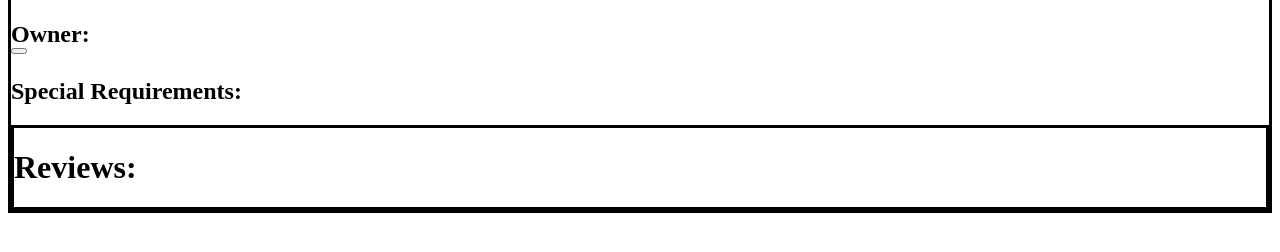
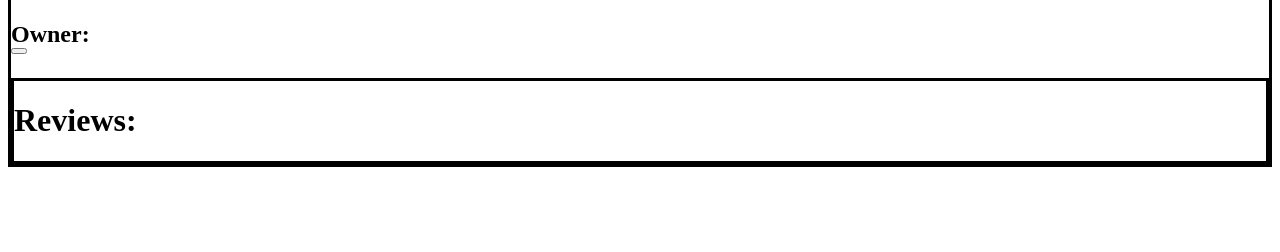
Before and after one commit to waisekoh/FinalVersion-PetCare, a PHP site: page /Petinfo.php in a window 1280 px wide. Shown: the part 236-488 px from the top of the page. Run offline with PHP 8.4, Linux system fonts and the light colour scheme; the visitor is signed in with stand-in values (Sample User, id 1); data that the repository does not hold is empty.

Commit message:
Add files via upload

```diff
--- a/Petinfo.php
+++ b/Petinfo.php
@@ -37,7 +37,7 @@ $type =$row["pet_type"];
                     $sql = mysqli_query($con,$q);
                     echo(mysqli_fetch_assoc($sql)['display_name']); ?> </button></a>
                     </form> </h2>
-            <h2> Special Requirements: <!-- input php--> </h2>
+
             <?php if($powner == $current) { ?>
             <div class="clearfix">
                 <button type="next" class="Editbtn">Edit</button></div> <!-- add js-->
```
